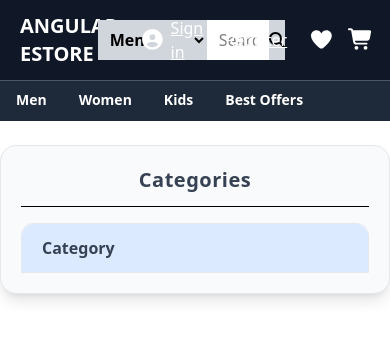
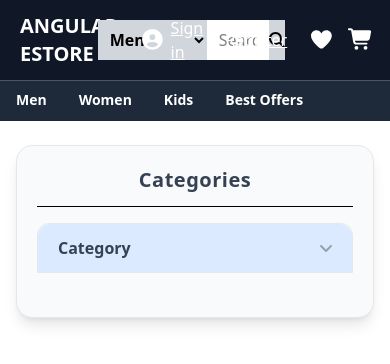
Before and after one commit to drisschammi/Angular-eStore, an Angular app: page /home in a window 390 px wide. Shown: the top 364 px of the page. Built offline with nearby package versions, Linux system fonts and the light colour scheme.

Commit message:
feat(side-navigation): implement responsive positioning and dropdown arrow

```diff
--- a/src/app/components/home/home.component.html
+++ b/src/app/components/home/home.component.html
@@ -1,3 +1,14 @@
 <app-header></app-header>
 <app-catnavigation></app-catnavigation>
-<app-sidenavigation></app-sidenavigation>
+
+<div class="w-full px-4">
+  <div class="flex flex-wrap">
+
+    <div class="w-full sm:w-1/3 md:w-1/4 lg:w-1/6 xl:w-1/6">
+      <app-sidenavigation></app-sidenavigation>
+    </div>
+
+    <div class="w-full sm:w-2/3 md:w-3/4 lg:w-5/6 xl:w-5/6"></div>
+
+  </div>
+</div>
--- a/src/app/components/home/sidenavigation/sidenavigation.component.html
+++ b/src/app/components/home/sidenavigation/sidenavigation.component.html
@@ -17,7 +17,14 @@
       <summary
         class="cursor-pointer list-none px-5 py-3 bg-blue-100 font-semibold text-gray-600 hover:bg-blue-50 flex justify-between items-center transition rounded-t-xl"
       >
+
         <span class="text-gray-700">Category</span>
+
+        <fa-icon
+          [icon]="faAngleDown"
+          class="transform transition-transform group-open:rotate-180 text-gray-400">
+        </fa-icon>
+
       </summary>
 
       <div class="px-5 py-4">
--- a/src/app/components/home/sidenavigation/sidenavigation.component.ts
+++ b/src/app/components/home/sidenavigation/sidenavigation.component.ts
@@ -1,11 +1,13 @@
 import { Component } from '@angular/core';
+import { FontAwesomeModule } from '@fortawesome/angular-fontawesome';
+import { faAngleDown } from '@fortawesome/free-solid-svg-icons';
 
 @Component({
   selector: 'app-sidenavigation',
-  imports: [],
+  imports: [FontAwesomeModule],
   templateUrl: './sidenavigation.component.html',
   styleUrl: './sidenavigation.component.css'
 })
 export class SidenavigationComponent {
-
+  faAngleDown = faAngleDown;
 }
```
